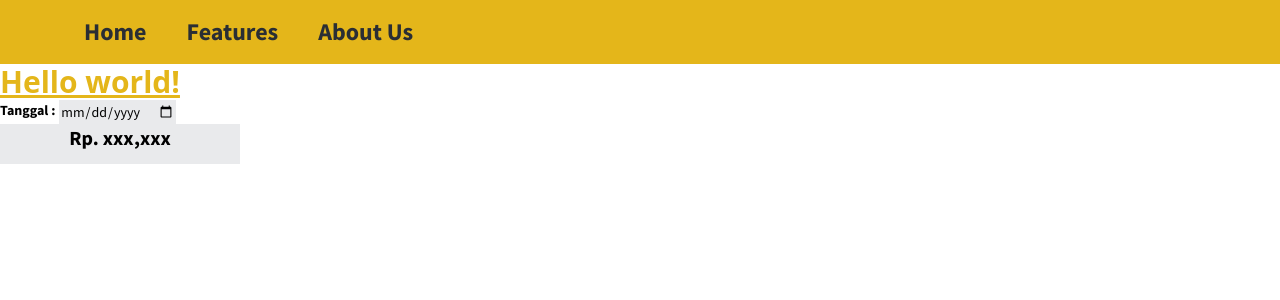
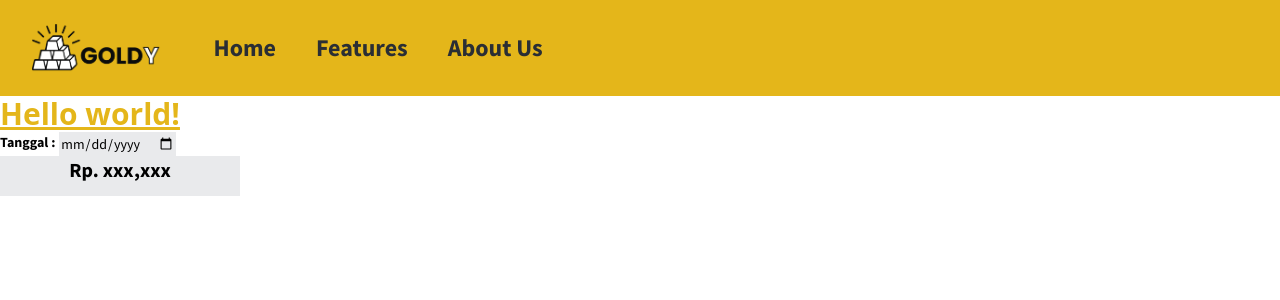
Before and after one commit to Bejo-Group/goldy-FE, a React (Create React App) app in the folder goldy/: page / in a window 1280 px wide. Shown: the top 300 px of the page. Built offline with nearby package versions, Linux system fonts and the light colour scheme.

Commit message:
Modify component Navbar

```diff
--- a/goldy/src/components/Navbar.jsx
+++ b/goldy/src/components/Navbar.jsx
@@ -8,14 +8,14 @@
     <div>
       <nav className="bg-gold font-primary font-bold text-2xl">
         <div className="max-w-full mx-auto px-4 sm:px-6 lg:px-8">
-          <div className="flex items-center justify-between h-16">
+          <div className="flex items-center justify-between h-24">
             <div className="flex items-center">
               <div className="flex-shrink-0">
-                {/* <img
-                  className="h-[20%] w-[20%]"
+                <img
+                  className="h-12 w-15"
                   src={Logo}
                   alt="Logo-Black"
-                /> */}
+                />
               </div>
               <div className="hidden md:block">
                 <div className="ml-10 flex items-baseline space-x-4">
```
